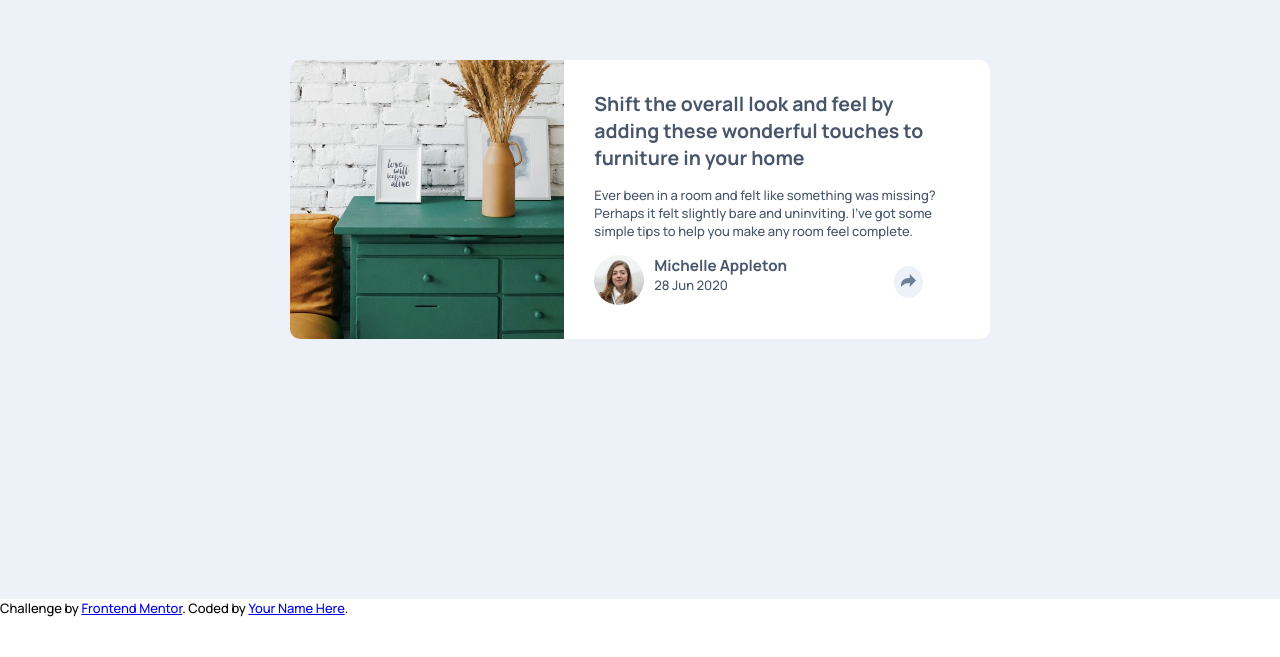
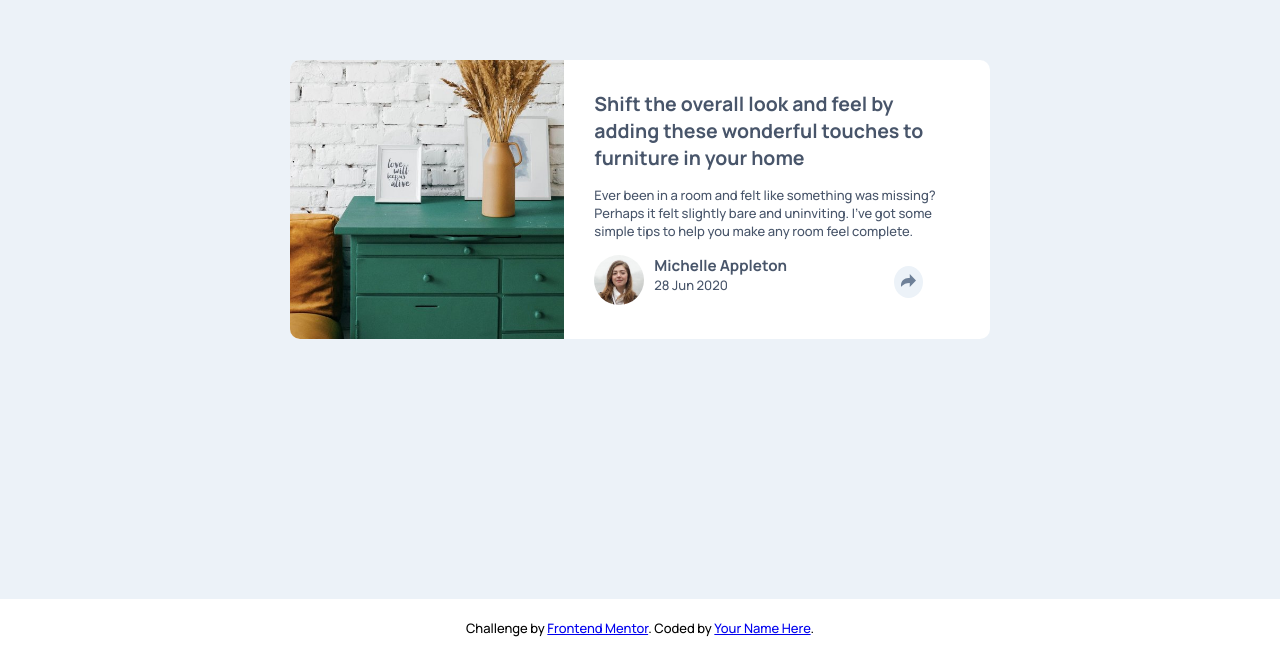
Before and after one commit to saerdyey/Article-preview-component, a plain HTML site: page index.html in a window 1280 px wide. Shown: the part 201-858 px from the top of the page. Before the commit the page ends 818 px from the top, so only its background shows below. Drawn offline with Linux system fonts and the light colour scheme.

Commit message:
:lipstick: Footer

```diff
--- a/index.html
+++ b/index.html
@@ -65,13 +65,14 @@
           </div>
         </div>
       </article>
+      <div class="attribution">
+        Challenge by
+        <a href="https://www.frontendmentor.io?ref=challenge" target="_blank"
+          >Frontend Mentor</a
+        >. Coded by <a href="#">Your Name Here</a>.
+      </div>
     </section>
-    <div class="attribution">
-      Challenge by
-      <a href="https://www.frontendmentor.io?ref=challenge" target="_blank"
-        >Frontend Mentor</a
-      >. Coded by <a href="#">Your Name Here</a>.
-    </div>
+
   </body>
   <script src="main.js"></script>
 </html>
--- a/styles/style.css
+++ b/styles/style.css
@@ -128,6 +128,31 @@ span {
   top: 32px;
 }
 
+.attribution {
+  position: absolute;
+  bottom: 0;
+  left: 0;
+  width: 100%;
+  transform: translateY(100%);
+  transition: 0.4s ease-in;
+  padding: 20px;
+  background: white;
+  text-align: center;
+}
+
+.attribution:hover {
+  transform: translateY(0);
+}
+
+.attribution:before {
+  content: "";
+  width: 100%;
+  height: 50px;
+  position: absolute;
+  bottom: 100%;
+  left: 0;
+}
+
 @media screen and (max-width: 711px) {
   article {
     flex-direction: column;
@@ -145,8 +170,6 @@ span {
   .display-img img {
     width: 100%;
   }
-  .profile {
-  }
   .share-icon {
     transform: translateX(250px);
   }
```
